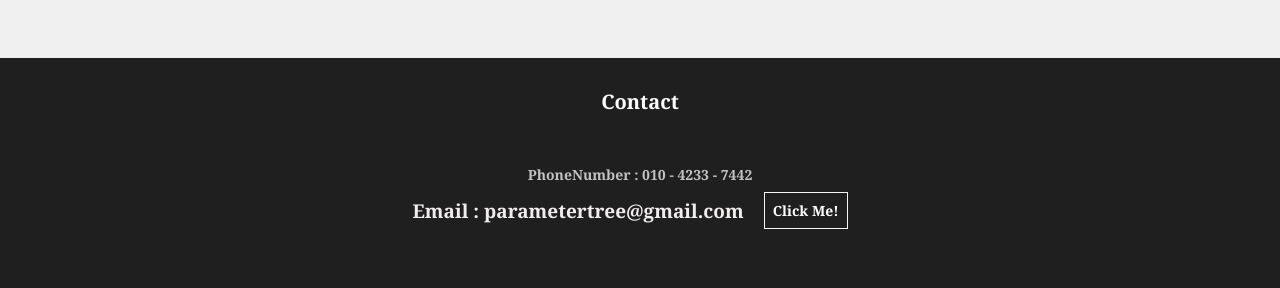
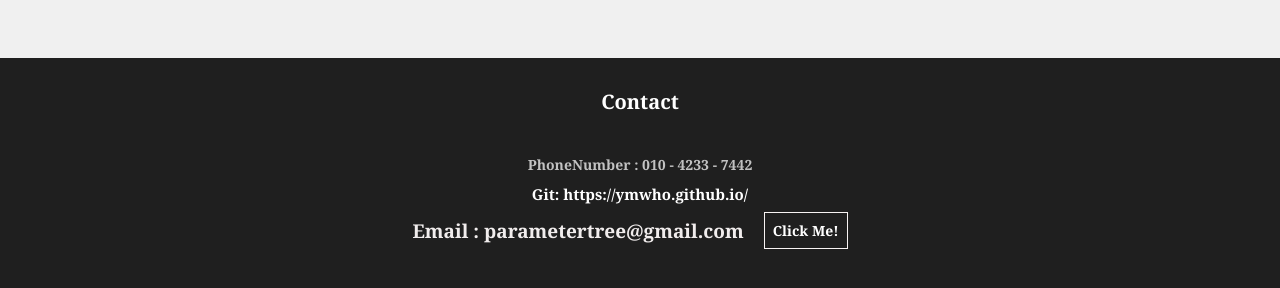
Before and after one commit to ymwho/ymwho.github.io, a plain HTML site: page index.html in a window 1280 px wide. Shown: the part 3119-3407 px from the top of the page. Drawn offline with Linux system fonts and the light colour scheme.

Commit message:
git::Adderess

```diff
--- a/index.css
+++ b/index.css
@@ -347,15 +347,26 @@ h2 {
 }
 
 .contact__description {
-    padding-top: 50px;
+    padding-top: 30px;
     color: rgb(241, 237, 237);
 
 }
 
+.contact__description h2,
+.contact__description h2 a{
+    color:white;
+    font-size:15px;
+
+}
+
+
 .tel {
     font-size: 14px;
     color: rgb(194, 194, 194);
+    padding:10px 0px;
 }
+
+
 
 .mail {
     display: flex;
--- a/index.html
+++ b/index.html
@@ -257,6 +257,7 @@
 
         <div class="contact__description">
             <div class="tel">PhoneNumber : 010 - 4233 - 7442</div>
+            <h2>Git: <a href="https://ymwho.github.io/">https://ymwho.github.io/</a></h2>
             <div class="mail">
                 <p>Email : parametertree@gmail.com</p>
                 <a href="mailto:parametertree@gmail.com">Click Me!</a>
```
